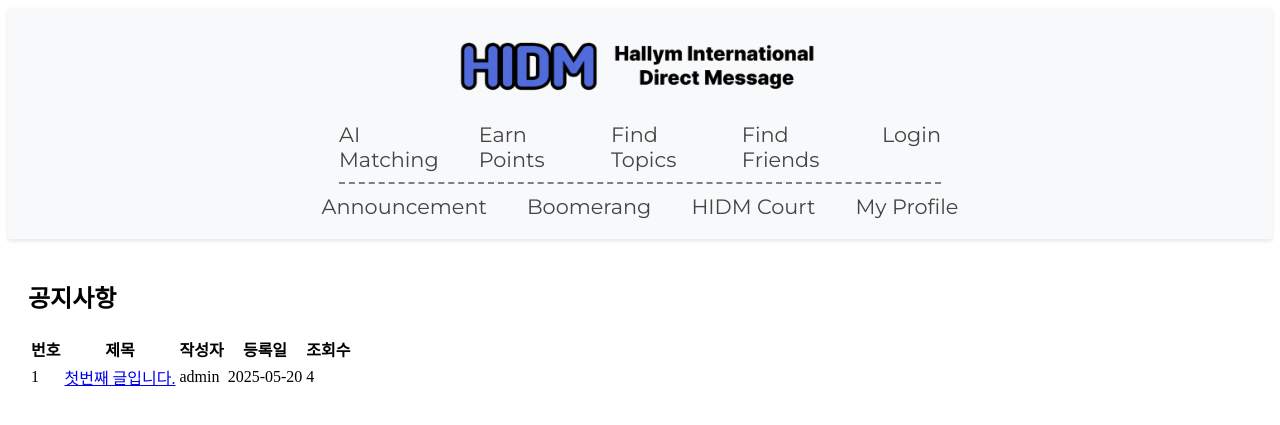
After one commit to hanseohee031/HIDM, a Django app: page /accounts/announcement/ in a window 1280 px wide. The commit adds this page. Shown: the top 425 px of the page. Run offline with Django 5.2, Linux system fonts and the light colour scheme; data comes from the database, SQL or seed files in the repository; both versions use the stored data as it was after the commit; parts of the project's set-up code (start-up, migrations or seed data) failed here and were passed over.

Commit message:
공지사항 게시판 추가

```diff
--- a/accounts/models.py
+++ b/accounts/models.py
@@ -229,3 +229,16 @@ class Friendship(models.Model):
 
     def __str__(self):
         return f"{self.from_user} → {self.to_user} ({self.status})"
+class Announcement(models.Model):
+    title = models.CharField(max_length=200)
+    content = models.TextField()
+    author = models.ForeignKey(User, on_delete=models.SET_NULL, null=True)
+    created_at = models.DateTimeField(auto_now_add=True)
+    updated_at = models.DateTimeField(auto_now=True)
+    views = models.PositiveIntegerField(default=0)  # 조회수 필드
+
+    class Meta:
+        ordering = ['-created_at']
+
+    def __str__(self):
+        return self.title
--- /dev/null
+++ b/accounts/templates/accounts/announcement_list.html
@@ -0,0 +1,33 @@
+{% extends "base.html" %}
+{% block content %}
+<h2>공지사항</h2>
+
+{% if user.is_authenticated and user.username in allowed_users %}
+  <a href="{% url 'announcement_create' %}">글쓰기</a>
+{% endif %}
+
+<table>
+  <thead>
+    <tr>
+      <th>번호</th>
+      <th>제목</th>
+      <th>작성자</th>
+      <th>등록일</th>
+      <th>조회수</th>
+    </tr>
+  </thead>
+  <tbody>
+    {% for announcement in announcements %}
+    <tr>
+      <td>{{ forloop.counter }}</td>
+      <td><a href="{% url 'announcement_detail' announcement.pk %}">{{ announcement.title }}</a></td>
+      <td>{{ announcement.author.username }}</td>
+      <td>{{ announcement.created_at|date:"Y-m-d" }}</td>
+      <td>{{ announcement.views }}</td>
+    </tr>
+    {% empty %}
+    <tr><td colspan="5">공지사항이 없습니다.</td></tr>
+    {% endfor %}
+  </tbody>
+</table>
+{% endblock %}
--- a/accounts/templates/base.html
+++ b/accounts/templates/base.html
@@ -29,7 +29,7 @@
           {% endif %}
         </ul>
         <ul class="nav-row second-row">
-          <li><a href="/announcement/">Announcement</a></li>
+  <li><a href="{% url 'announcement_list' %}">Announcement</a></li>
           <li><a href="/boomerang/">Boomerang</a></li>
           <li><a href="/hidm-court/">HIDM Court</a></li>
           <li><a href="{% url 'profile' %}">My Profile</a></li>
--- a/accounts/urls.py
+++ b/accounts/urls.py
@@ -21,4 +21,9 @@ urlpatterns = [
     path('friend-remove/', views.friend_remove_view, name='friend_remove'),
     path('friend-accept/', views.friend_accept_view, name='friend_accept'),
     path('friend-reject/', views.friend_reject_view, name='friend_reject'),
+    path('announcement/', views.announcement_list, name='announcement_list'),
+    path('announcement/create/', views.announcement_create, name='announcement_create'),
+    path('announcement/<int:pk>/', views.announcement_detail, name='announcement_detail'),
+    path('announcement/<int:pk>/edit/', views.announcement_edit, name='announcement_edit'),
+    path('announcement/<int:pk>/delete/', views.announcement_delete, name='announcement_delete'),
 ]
--- a/accounts/views.py
+++ b/accounts/views.py
@@ -14,6 +14,11 @@ from django.contrib import messages
 import json
 from .models import Friendship
 from django.db.models import Q
+from django.core.exceptions import PermissionDenied
+from .models import Announcement
+from .forms import AnnouncementForm
+
+
 
 # 1. Signup View (uses Student ID, Email Verification)
 def signup_view(request):
@@ -343,3 +348,59 @@ def friend_reject_view(request):
         return JsonResponse({"success": False})
     Friendship.objects.filter(from_user_id=userid, to_user=request.user, status="requested").delete()
     return JsonResponse({"success": True})
+def is_allowed_user(user):
+    return user.is_authenticated and user.username in ['admin', 'HID', '개발자']
+
+
+
+def announcement_list(request):
+    announcements = Announcement.objects.all()
+    allowed_users = ['admin', 'HID', '개발자']
+    return render(request, 'accounts/announcement_list.html', {
+        'announcements': announcements,
+        'allowed_users': allowed_users,
+    })
+def announcement_detail(request, pk):
+    announcement = get_object_or_404(Announcement, pk=pk)
+    announcement.views += 1
+    announcement.save(update_fields=['views'])
+    return render(request, 'accounts/announcement_detail.html', {'announcement': announcement})
+
+@login_required
+def announcement_create(request):
+    if not is_allowed_user(request.user):
+        raise PermissionDenied
+    if request.method == 'POST':
+        form = AnnouncementForm(request.POST)
+        if form.is_valid():
+            announcement = form.save(commit=False)
+            announcement.author = request.user
+            announcement.save()
+            return redirect('announcement_detail', pk=announcement.pk)
+    else:
+        form = AnnouncementForm()
+    return render(request, 'accounts/announcement_form.html', {'form': form})
+
+@login_required
+def announcement_edit(request, pk):
+    if not is_allowed_user(request.user):
+        raise PermissionDenied
+    announcement = get_object_or_404(Announcement, pk=pk)
+    if request.method == 'POST':
+        form = AnnouncementForm(request.POST, instance=announcement)
+        if form.is_valid():
+            form.save()
+            return redirect('announcement_detail', pk=announcement.pk)
+    else:
+        form = AnnouncementForm(instance=announcement)
+    return render(request, 'accounts/announcement_form.html', {'form': form})
+
+@login_required
+def announcement_delete(request, pk):
+    if not is_allowed_user(request.user):
+        raise PermissionDenied
+    announcement = get_object_or_404(Announcement, pk=pk)
+    if request.method == 'POST':
+        announcement.delete()
+        return redirect('announcement_list')
+    return render(request, 'accounts/announcement_confirm_delete.html', {'announcement': announcement})
```
Also changed, not shown: accounts/forms.py (+8 -0 lines), accounts/templates/accounts/announcement_confirm_delete.html (added, +10 -0 lines), accounts/templates/accounts/announcement_detail.html (added, +16 -0 lines), accounts/templates/accounts/announcement_form.html (added, +10 -0 lines), accounts/migrations/0005_announcement.py (added), db.sqlite3.
